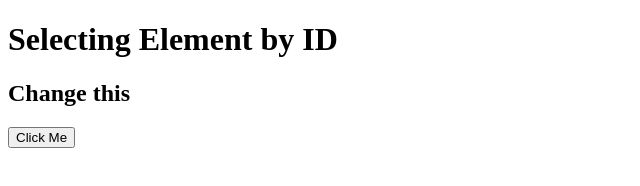
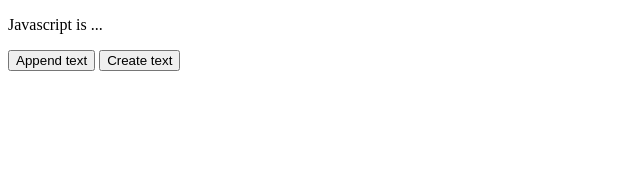
Before and after one commit to natasha1865/JavaScript_Codespace_Challenges, a plain HTML site: page JavaScript_Codespace_Studies.html in a window 1280 px wide. Shown: the whole page, without its empty margins (0-640 px from the left). Drawn offline with Linux system fonts and the light colour scheme.

Commit message:
no changes

```diff
--- a/JavaScript_Codespace_Studies.html
+++ b/JavaScript_Codespace_Studies.html
@@ -6,18 +6,21 @@
     <meta name="viewport" content="width=device-width, initial-scale=1.0">
     <title>Resume</title>
 </head>
+
 <body>
-    <hgroup>
-        <h1> Selecting Element by ID</h1>
-        <h2 id="change">Change this</h2>
-    </hgroup>
 
-    <button id="myButton" onclick="myFunction()">Click Me</button>
+    <p id="aParagraph">Javascript is ... </p>
+    <button id="appendButton">Append text</button>
+    <span id="emptyParagraph"></span>
+    <button id="createHeading">Create text</button>
+
     <script>
+        document.getElementById("appendButton").onclick = function () {
+            document.getElementById("aParagraph").innerHTML = "I think " + document.getElementById("aParagraph").innerHTML + "awesome!";
+        }
 
-        function myFunction() {
-            document.getElementById("change").innerHTML = "Hello Friend";
-
+        document.getElementById("createHeading").onclick = function () {
+            document.getElementById("emptyParagraph").innerHTML = "<h3>Hi there!</h3>";
         }
     </script>
 </body>
```
